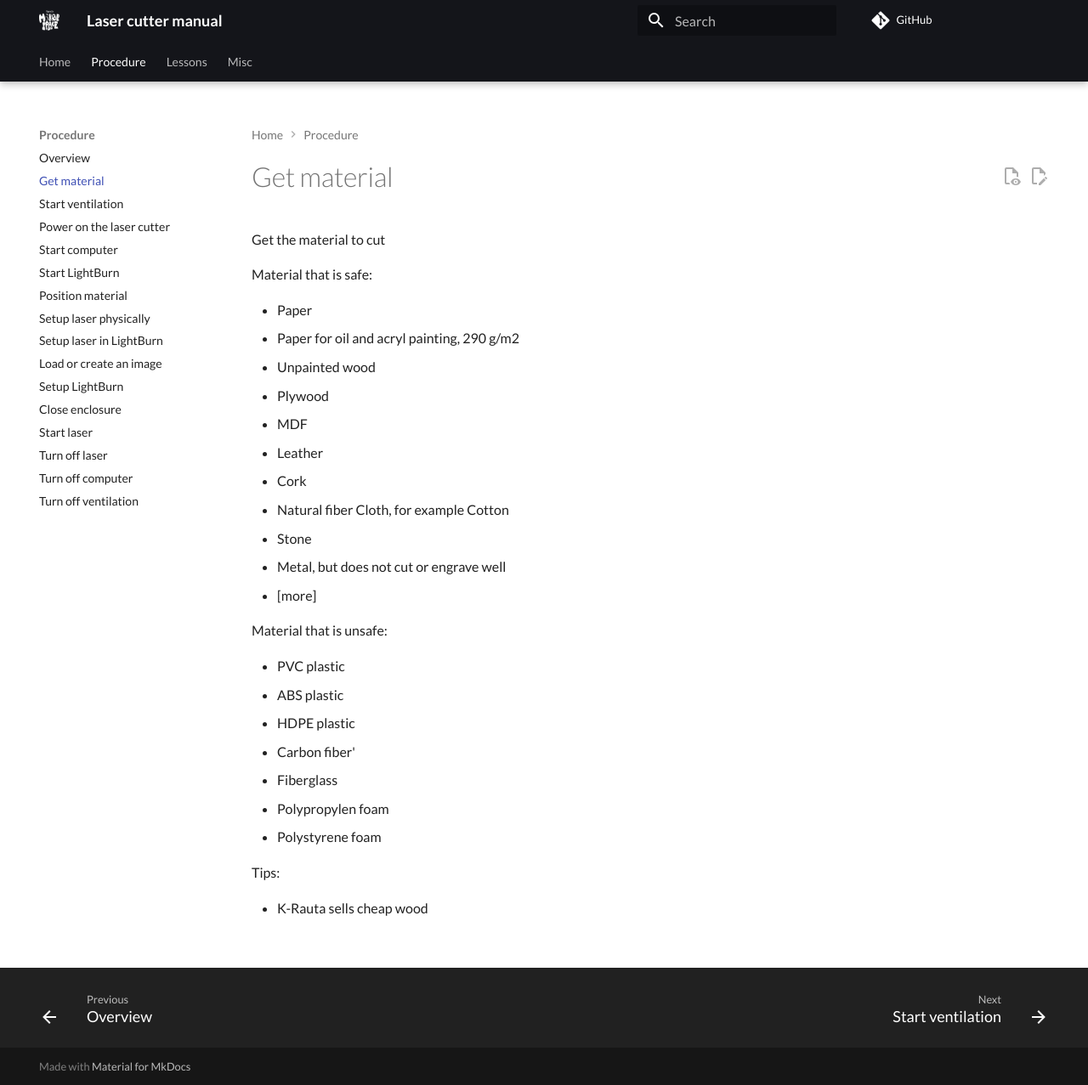
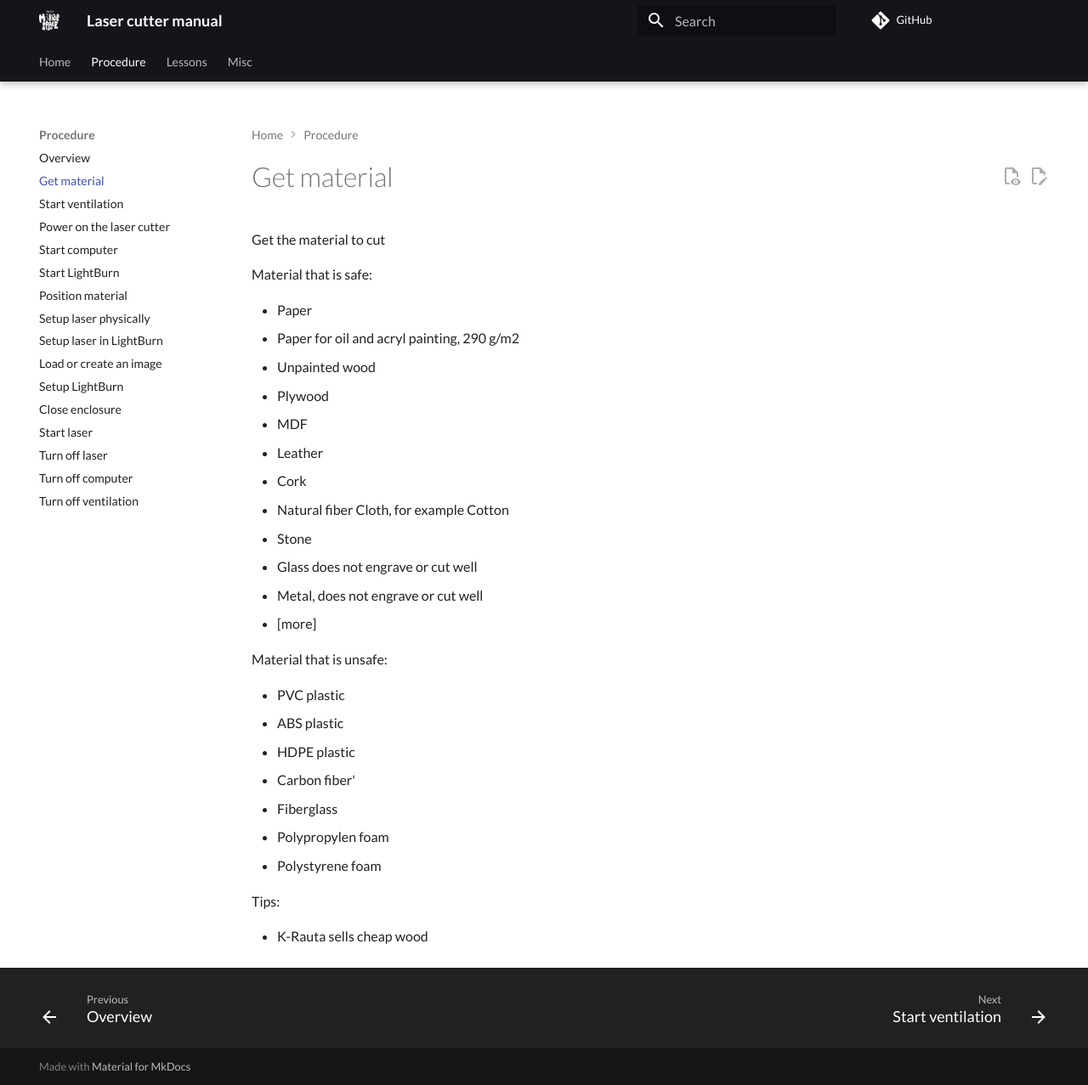
Before and after one commit to uppsala-makerspace/laser_cutter_guide, an MkDocs documentation site: the page built from docs/steps/get_material.md, in a window 1280 px wide and 1277 px high. Shown: the whole window at 85% size. Built offline with MkDocs 1.6.1 and Material for MkDocs 9.7.7, drawn with Linux system fonts in a browser that asks for light colours; comment, search, counter and statistics services are not loaded.

Commit message:
Update get_material.md

```diff
--- a/docs/steps/get_material.md
+++ b/docs/steps/get_material.md
@@ -22,7 +22,8 @@ Material that is safe:
 - Cork
 - Natural fiber Cloth, for example Cotton
 - Stone
-- Metal, but does not cut or engrave well
+- Glass does not engrave or cut well
+- Metal, does not engrave or cut well
 - [more]
 
 Material that is unsafe:
```
